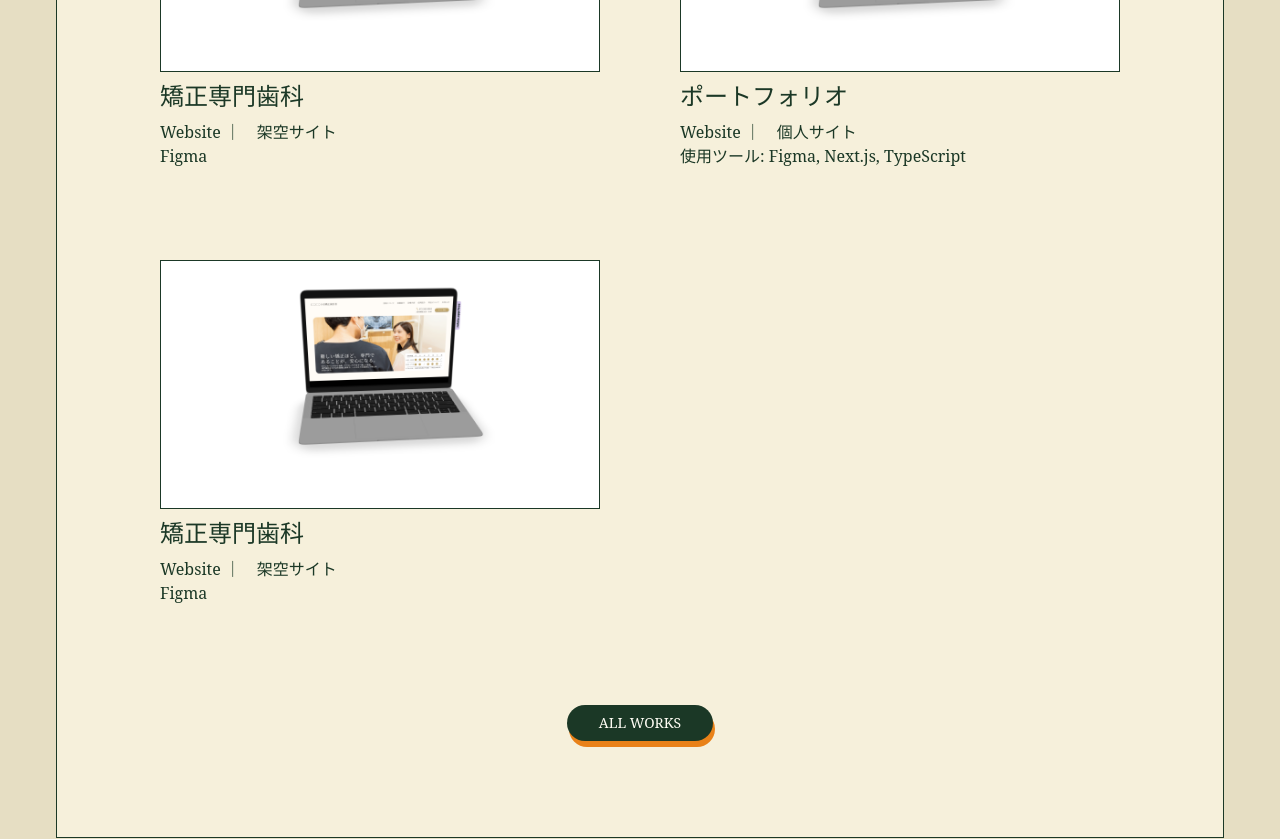
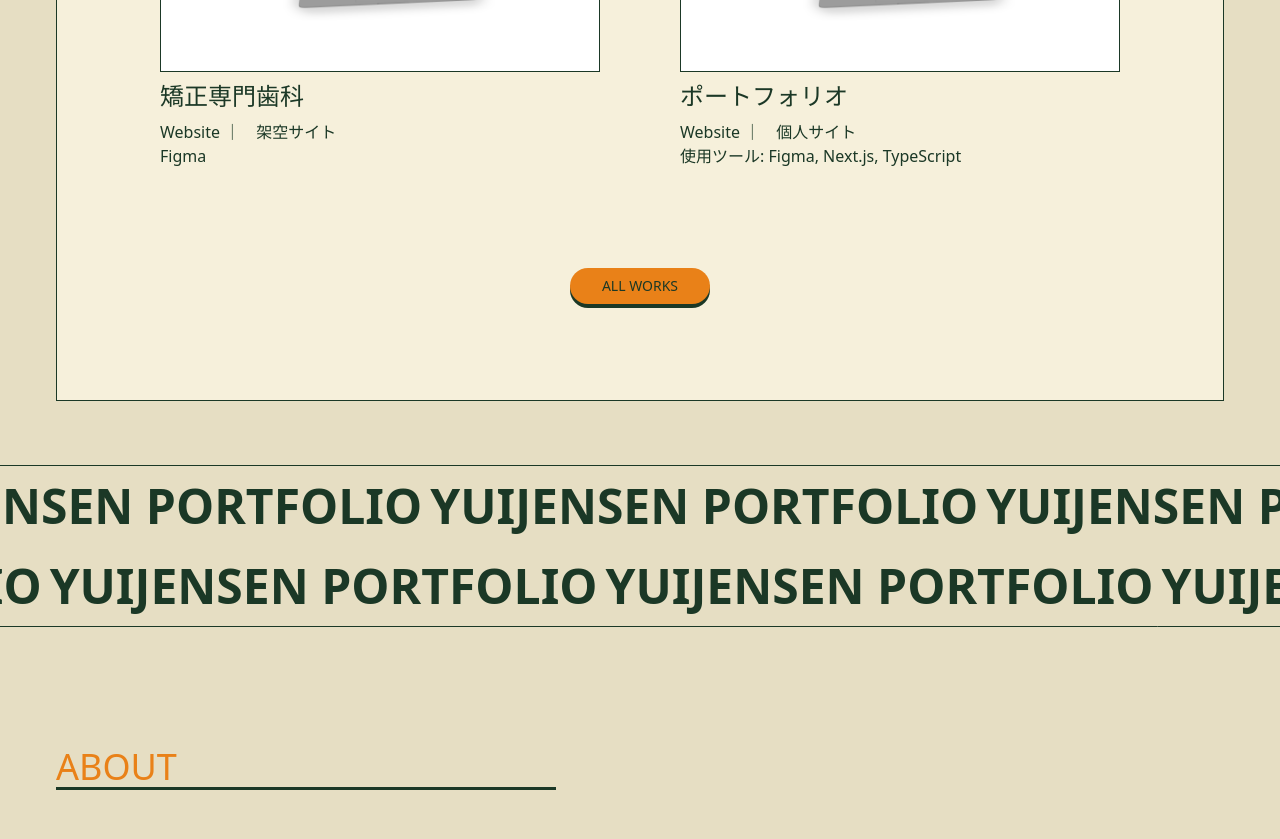
Before and after one commit to yui9667/yuijensen, a Next.js app in the folder my-app/: page / in a window 1280 px wide. Shown: the part 1260-2099 px from the top of the page. Built offline with nearby package versions, Linux system fonts and the light colour scheme; a web font is replaced by a local one.

Commit message:
modified some codes
・Remove Contact section
・Changed font
・Added contact on the footer
・Adjusted btn

```diff
--- a/my-app/app/about/page.tsx
+++ b/my-app/app/about/page.tsx
@@ -1,10 +1,10 @@
 import Image from 'next/image';
 import ProfileAboutImage from '../../public/images/about-profile.jpg';
 import RootSection from '@/components/RootSection';
-import { Contact } from '@/components/ui/Contact';
+//import { Contact } from '@/components/ui/Contact';
 import Footer from '@/components/Footer';
 import Nav from '@/components/Nav';
-import Size from '@/components/Size';
+//import Size from '@/components/Size';
 export default function About() {
   const photos = [
     {
@@ -184,8 +184,10 @@ export default function About() {
         </div>
       </RootSection>
 
-      <RootSection className='sm:p-16 md:p-20'>
-        <Contact />
+      <RootSection className='sm:py-16 md:py-20'>
+        {/*
+           <Contact />
+           */}
       </RootSection>
 
       <Footer />
--- a/my-app/app/globals.css
+++ b/my-app/app/globals.css
@@ -16,6 +16,7 @@
 body {
   background-color: var(--color-background);
   color: var(--color-primary);
-  font-family: 'Noto Serif', serif;
+  font-family: 'Noto Sans', serif;
+  font-weight: 500;
   font-optical-sizing: auto;
 }
--- a/my-app/app/layout.tsx
+++ b/my-app/app/layout.tsx
@@ -24,11 +24,7 @@ export default function RootLayout({
 }>) {
   return (
     <html lang='ja'>
-      <body
-        className={`${geistSans.variable} ${geistMono.variable} antialiased`}
-      >
-        {children}
-      </body>
+      <body className={`${geistSans.variable} antialiased`}>{children}</body>
     </html>
   );
 }
--- a/my-app/app/page.tsx
+++ b/my-app/app/page.tsx
@@ -3,7 +3,7 @@ import Nav from '@/components/Nav';
 import RootSection from '@/components/RootSection';
 import WorkList from '@/components/Work';
 import Footer from '@/components/Footer';
-import { Contact } from '@/components/ui/Contact';
+//import { Contact } from '@/components/ui/Contact';
 import Image from 'next/image';
 import { Dela_Gothic_One } from 'next/font/google';
 import { motion } from 'framer-motion';
@@ -79,7 +79,7 @@ export default function Home() {
                 2023年にUXデザインに興味を持ち独学を開始し、2024年からスウェーデンの職業学校でフルスタックを学び、2025年に卒業。
                 現在はWebデザイナーとして就職活動中です。
               </p>
-              <div className='flex justify-center items-center md:col-span-2  '>
+              <div className='flex justify-center items-center   '>
                 <ButtonPop href='/about'>READ MORE</ButtonPop>
               </div>
             </div>
@@ -87,7 +87,9 @@ export default function Home() {
         </RootSection>
       </div>
       <RootSection className='sm:py-16 md:py-20'>
-        <Contact />
+        {/*
+           <Contact />
+           */}
       </RootSection>
       <Footer />
     </div>
--- a/my-app/app/work/[id]/page.tsx
+++ b/my-app/app/work/[id]/page.tsx
@@ -5,7 +5,7 @@ import Image from 'next/image';
 import Nav from '@/components/Nav';
 import Footer from '@/components/Footer';
 import ButtonPop from '@/components/ui/ButtonPop';
-import { Contact } from '@/components/ui/Contact';
+//import { Contact } from '@/components/ui/Contact';
 import WorkList from '@/components/Work';
 
 export default async function WorkDetail({
@@ -101,18 +101,15 @@ export default async function WorkDetail({
           height={400}
           className='border border-(--color-primary) sm:my-20 md:my-24'
         />
-        <div className='flex justify-start items-start md:col-span-2 max-w-350 w-full '>
-          <ButtonPop href='../app/works'>ALL WORKS</ButtonPop>
+        <div className='flex justify-center items-center md:col-span-2 max-w-350 w-full mb-10 md:mb-20 '>
+          <ButtonPop href='/work'>ALL WORKS</ButtonPop>
         </div>
       </RootSection>
 
-      <WorkList workProps={relatedWorks} />
-
-      <RootSection
-        className='
-      sm:py-16 md:py-20'
-      >
-        <Contact />
+      <RootSection className='sm:py-16 md:py-20'>
+        {/*
+       <Contact />
+       */}
       </RootSection>
 
       <Footer />
--- a/my-app/app/work/page.tsx
+++ b/my-app/app/work/page.tsx
@@ -1,9 +1,10 @@
 import Nav from '@/components/Nav';
 import Work from '@/components/Work';
 import Footer from '@/components/Footer';
+//import RootSection from '@/components/RootSection';
+//import { Contact } from '@/components/ui/Contact';
+import { works } from '@/data/work';
 import RootSection from '@/components/RootSection';
-import { Contact } from '@/components/ui/Contact';
-import { works } from '@/data/work';
 
 export default function Works() {
   return (
@@ -11,8 +12,11 @@ export default function Works() {
       <Nav />
       <Work workProps={works} />
       <RootSection className='sm:py-16 md:py-20'>
-        <Contact />
+        {/*
+       <Contact />
+       */}
       </RootSection>
+
       <Footer />
     </div>
   );
--- a/my-app/components/Footer.tsx
+++ b/my-app/components/Footer.tsx
@@ -1,6 +1,17 @@
 export default function Footer() {
   return (
     <footer className=" mt-8 text-center relative bg-(--color-background) bg-[url('/images/footer.svg')] bg-no-repeat bg-center min-h-40 bg-cover md:min-h-50 ">
+      <div className='pt-10 pb-20 md:pb-30 md:pt-15 space-y-2 md:space-y-4 text-xl md:text-2xl '>
+        <p>
+          Contact:{' '}
+          <a
+            href='mailto:jensenyui1122@gmail.com'
+            className='underline duration-200 hover:text-(--color-accent) '
+          >
+            jensenyui1122@gmail.com
+          </a>
+        </p>
+      </div>
       <p className=' absolute w-80 bottom-4 left-1/2 transform -translate-x-1/2 text-sm  mt-10 md:text-base '>
         © 2025 Yui Jensen. All rights reserved.
       </p>
--- a/my-app/components/Nav.tsx
+++ b/my-app/components/Nav.tsx
@@ -5,7 +5,7 @@ import React, { useEffect } from 'react';
 const navItems = [
   { href: '/about', label: 'ABOUT' },
   { href: '/work', label: 'WORK' },
-  { href: '/contact', label: 'CONTACT' },
+  // { href: '/contact', label: 'CONTACT' },
 ];
 export default function Nav() {
   const [isOpen, setIsOpen] = React.useState(false);
--- a/my-app/components/Work.tsx
+++ b/my-app/components/Work.tsx
@@ -1,7 +1,7 @@
 import RootSection from './RootSection';
 import Image from 'next/image';
 import Link from 'next/link';
-import { Work, works } from '@/data/work';
+import { Work } from '@/data/work';
 import ButtonPop from './ui/ButtonPop';
 type WorkListProps = {
   workProps: Work[];
--- a/my-app/components/ui/ButtonPop.tsx
+++ b/my-app/components/ui/ButtonPop.tsx
@@ -9,16 +9,15 @@ export default function ButtonPop({
 }) {
   return (
     <div className='text-center my-3'>
-      {' '}
       <Link href={href}>
         <div className='relative inline-block'>
           {/* Accent layer */}
           <div
             className='
       absolute inset-0
-      bg-(--color-accent)
+      bg-(--color-primary)
       rounded-full
-      translate-x-0.5 translate-y-0.5
+      translate-x-0.2 translate-y-0.2
       z-0
       '
           />
@@ -30,8 +29,8 @@ export default function ButtonPop({
           z-10
       rounded-full
       px-8 py-3
-      bg-(--color-primary)
-      text-(--color-tertiary)
+      bg-(--color-accent)
+      text-(--color-primary)
       -translate-y-1
       hover:-translate-y-1.5
       active:translate-y-0
--- a/my-app/data/work.ts
+++ b/my-app/data/work.ts
@@ -53,55 +53,48 @@ export const works: Work[] = [
   {
     id: 3,
     imageSrc: '/images/dentalclinical.png',
-    title: '矯正専門歯科',
-    subtitle: 'Website ｜　架空サイト',
-    tool: 'Figma',
-    createdAt: '2025-12-29',
+    title: 'Test',
+    subtitle: 'Test',
+    tool: 'Test',
+    createdAt: 'Test',
     githubUrl: '',
-    target:
-      '10代後半から30代を中心。矯正を考えているが、症例が難しく断られてしまう人たち。',
-    purpose:
-      '情報提供。ファーストビューで安心感を与えるため、カウンセリング中の写真を選択。文章からも専門の矯正歯科であることが一目でわかるようにしました。',
-    designInfo:
-      '設備の整った専門歯科で高級感を出すため、余白多め。  マスタード色をアクセントに使い、細いラインの文字でエレガントさを表現。',
-    period: '1ヶ月',
-    imageDesign: '/images/dentalclinical2.jpg',
-    isFeatured: true,
+    target: 'Test',
+    purpose: 'Test',
+    designInfo: 'Test',
+    period: 'Test',
+    imageDesign: 'Test',
+    isFeatured: false,
   },
+
   {
     id: 4,
     imageSrc: '/images/dentalclinical.png',
-    title: '矯正専門歯科',
-    subtitle: 'Website ｜　架空サイト',
-    tool: 'Figma',
-    createdAt: '2025-12-29',
+    title: 'Test',
+    subtitle: 'Test',
+    tool: 'Test',
+    createdAt: 'Test',
     githubUrl: '',
-    target:
-      '10代後半から30代を中心。矯正を考えているが、症例が難しく断られてしまう人たち。',
-    purpose:
-      '情報提供。ファーストビューで安心感を与えるため、カウンセリング中の写真を選択。文章からも専門の矯正歯科であることが一目でわかるようにしました。',
-    designInfo:
-      '設備の整った専門歯科で高級感を出すため、余白多め。  マスタード色をアクセントに使い、細いラインの文字でエレガントさを表現。',
-    period: '1ヶ月',
-    imageDesign: '/images/dentalclinical2.jpg',
+    target: 'Test',
+    purpose: 'Test',
+    designInfo: 'Test',
+    period: 'Test',
+    imageDesign: 'Test',
     isFeatured: false,
   },
+
   {
     id: 5,
     imageSrc: '/images/dentalclinical.png',
-    title: '矯正専門歯科',
-    subtitle: 'Website ｜　架空サイト',
-    tool: 'Figma',
-    createdAt: '2025-12-29',
+    title: 'Test',
+    subtitle: 'Test',
+    tool: 'Test',
+    createdAt: 'Test',
     githubUrl: '',
-    target:
-      '10代後半から30代を中心。矯正を考えているが、症例が難しく断られてしまう人たち。',
-    purpose:
-      '情報提供。ファーストビューで安心感を与えるため、カウンセリング中の写真を選択。文章からも専門の矯正歯科であることが一目でわかるようにしました。',
-    designInfo:
-      '設備の整った専門歯科で高級感を出すため、余白多め。  マスタード色をアクセントに使い、細いラインの文字でエレガントさを表現。',
-    period: '1ヶ月',
-    imageDesign: '/images/dentalclinical2.jpg',
+    target: 'Test',
+    purpose: 'Test',
+    designInfo: 'Test',
+    period: 'Test',
+    imageDesign: 'Test',
     isFeatured: false,
   },
 ];
```
